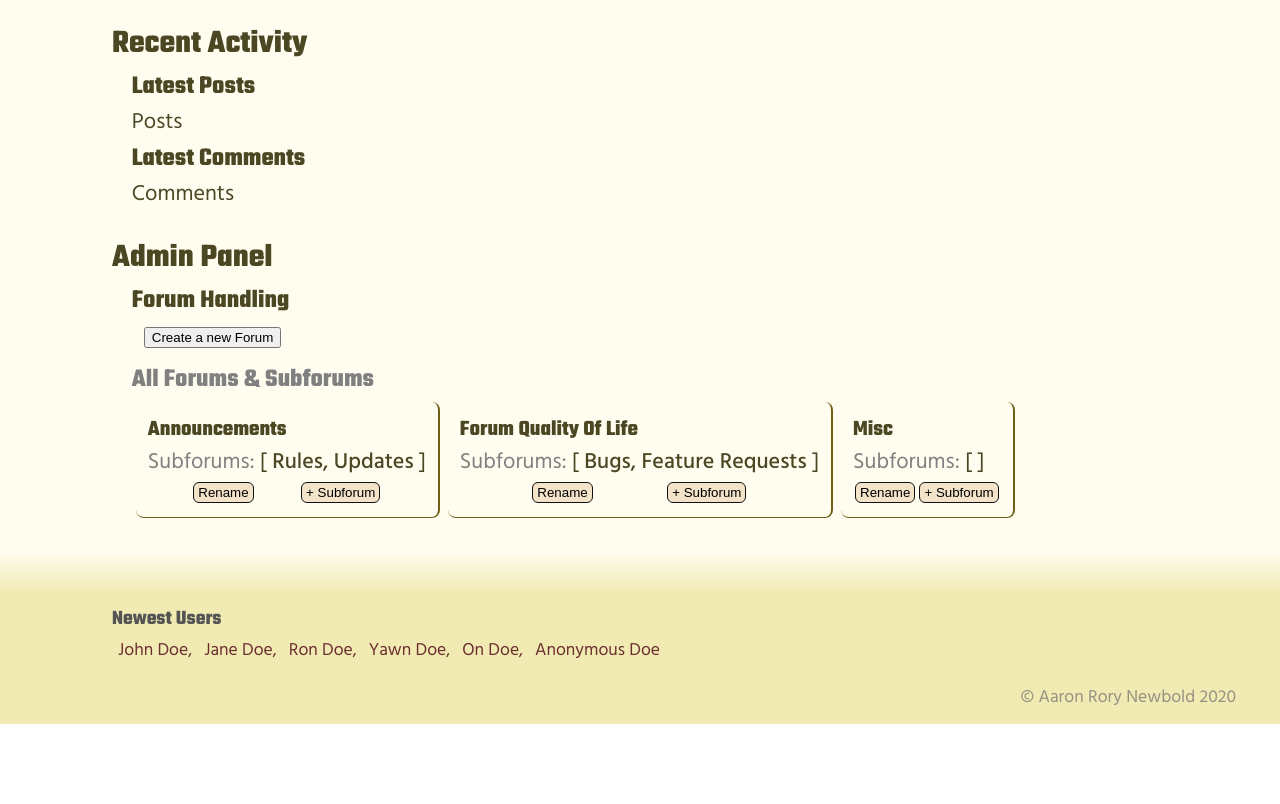
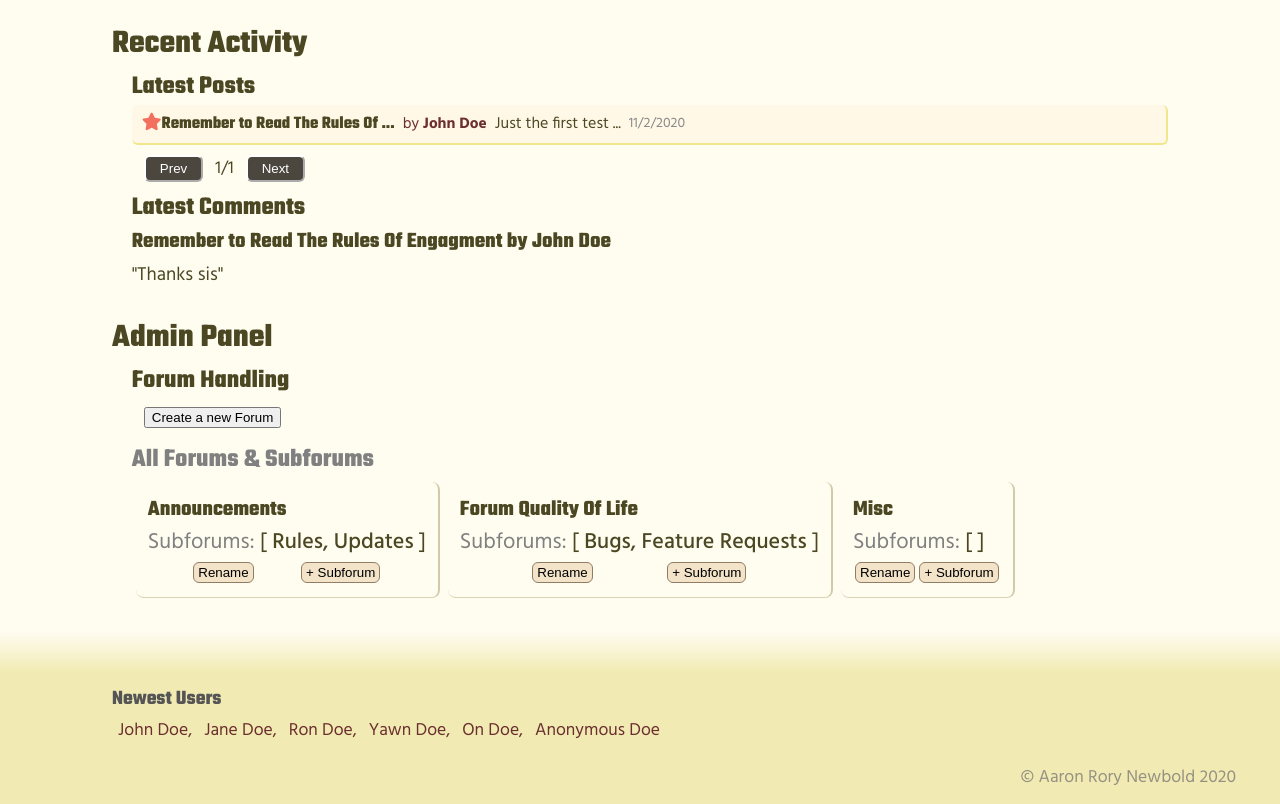
Before and after one commit to Aaron-RN/REACT-CMSBlog, a React (Create React App) app: page /users/1 in a window 1280 px wide. Shown: the part 493-1297 px from the top of the page. Before the commit the page ends 1217 px from the top, so only its background shows below. Built offline with nearby package versions, Linux system fonts and the light colour scheme.

Commit message:
Users profile now populates last 3 comments and latest posts by user

```diff
--- a/src/App.js
+++ b/src/App.js
@@ -125,7 +125,12 @@ const App = () => {
             exact
             path="/users/:id"
             render={props => (
-              <ProfilePage match={props.match} user={user} handleLogout={handleLogout} />
+              <ProfilePage
+                match={props.match}
+                user={user}
+                handleLogout={handleLogout}
+                handlePostSelect={handlePostSelect}
+              />
             )}
           />
           <Route
--- a/src/assets/css/users.css
+++ b/src/assets/css/users.css
@@ -57,7 +57,7 @@
   font-weight: 500;
   color: #706017;
   background-color: transparent;
-  padding: 1px 4px;
+  padding: 1px 6px;
   border: 2px solid #db7c6f;
   border-radius: 14px;
   /* margin-left: 22px; */
@@ -104,8 +104,8 @@
 }
 .forum {
   padding: 12px;
-  border-right: 2px solid #706017;
-  border-bottom: 1px solid #706017;
+  border-right: 2px solid #70601752;
+  border-bottom: 1px solid #70601742;
   border-radius: 8px;
   margin: 4px;
 }
@@ -117,7 +117,7 @@
 .forum-menu button {
   padding: 2px 4px;
   background-color: #f3e3c9;
-  border: 1px solid #111;
+  border: 1px solid #927d64;
   border-radius: 6px;
   margin: 2px 2px;
   cursor: pointer;
--- a/src/components/functional/users/profilePage.js
+++ b/src/components/functional/users/profilePage.js
@@ -1,13 +1,34 @@
 import React, { useEffect, useState } from 'react';
 import propTypes from 'prop-types';
-import { allUsersData } from '../../misc/presets/allUsersData';
+import populatePosts from '../../presentational/blogPage/populatePosts';
+import { allUsersData, fetchAuthorName } from '../../misc/presets/allUsersData';
+import allPostsData from '../../misc/presets/allPostsData';
+import allCommentsData from '../../misc/presets/allCommentsData';
 import AdminPanel from './admin/adminPanel';
+import Paginate from '../blogPage/paginatePosts';
 
-const ProfilePage = ({ match, user, handleLogout }) => {
+const ProfilePage = ({
+  match, user, handleLogout, handlePostSelect,
+}) => {
   const [selectedUser, setSelectedUser] = useState({});
+  const [userPosts, setUserPosts] = useState([]);
+  const [userComments, setUserComments] = useState([]);
   const isMyProfile = user.id === selectedUser.id;
 
-  // Fetch the user based on the URL id parameter
+  const populateLast3Comments = () => userComments.map((comment, index) => {
+    const post = allPostsData.find(post => post.id === comment.post_id);
+    const postTitle = post.title;
+    const postAuthor = fetchAuthorName(post.author_id);
+    if (index > 3) return null;
+    return (
+      <div key={comment.id}>
+        <h4>{`${postTitle} by ${postAuthor}`}</h4>
+        <span className="size-16">{`"${comment.body}"`}</span>
+      </div>
+    );
+  });
+
+  // Fetch the user, his related posts, and comments based on the URL id parameter
   useEffect(() => {
     if (match.params.id) {
       const userID = parseInt(match.params.id, 10);
@@ -15,6 +36,16 @@ const ProfilePage = ({ match, user, handleLogout }) => {
       setSelectedUser(userSelected);
     }
   }, [match]);
+
+  // Remove when adding Database
+  useEffect(() => {
+    const allUserPosts = allPostsData.filter(post => post.author_id === selectedUser.id);
+    const allUserComments = allCommentsData
+      .filter(comment => comment.author_id === selectedUser.id);
+    const latestComments = allUserComments.sort((a, b) => b.id - a.id);
+    setUserPosts(allUserPosts);
+    setUserComments(latestComments);
+  }, [selectedUser]);
 
   return (
     <div id="UserProfile" className="bg-main">
@@ -38,11 +69,20 @@ const ProfilePage = ({ match, user, handleLogout }) => {
           <h2>Recent Activity</h2>
           <div className="ml-1">
             <h3>Latest Posts</h3>
-            <div className="latest-posts">Posts</div>
+            <div id="BlogPage" className="latest-posts">
+              <Paginate
+                posts={userPosts}
+                handlePostSelect={handlePostSelect}
+                populatePosts={populatePosts}
+                postsPages={5}
+              />
+            </div>
           </div>
           <div className="ml-1">
             <h3>Latest Comments</h3>
-            <div className="latest-comments">Comments</div>
+            <div className="latest-comments">
+              {populateLast3Comments()}
+            </div>
           </div>
         </div>
         {isMyProfile && (<AdminPanel user={user} />)}
@@ -55,6 +95,7 @@ ProfilePage.propTypes = {
   match: propTypes.instanceOf(Object).isRequired,
   user: propTypes.instanceOf(Object).isRequired,
   handleLogout: propTypes.func.isRequired,
+  handlePostSelect: propTypes.func.isRequired,
 };
 
 export default ProfilePage;
```
